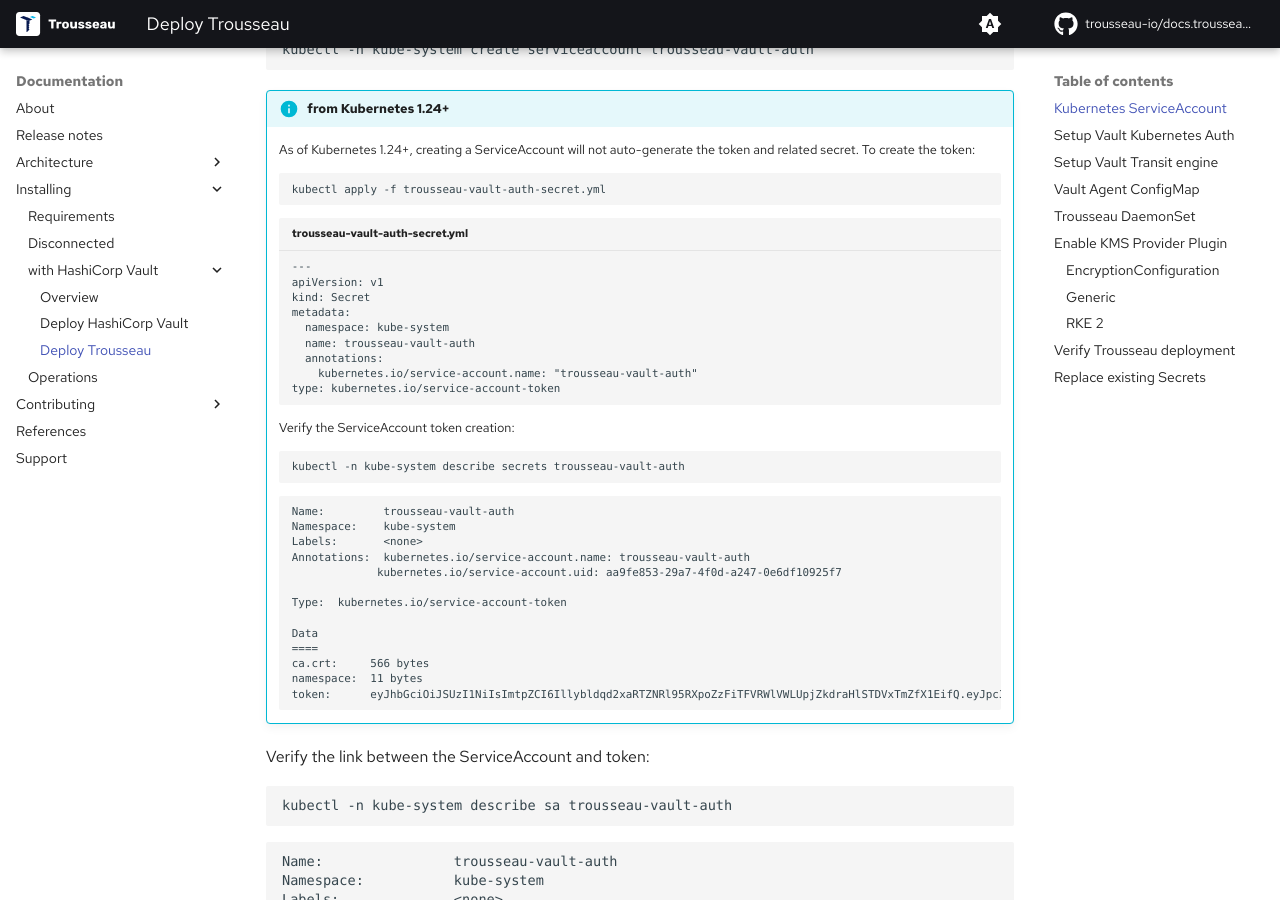
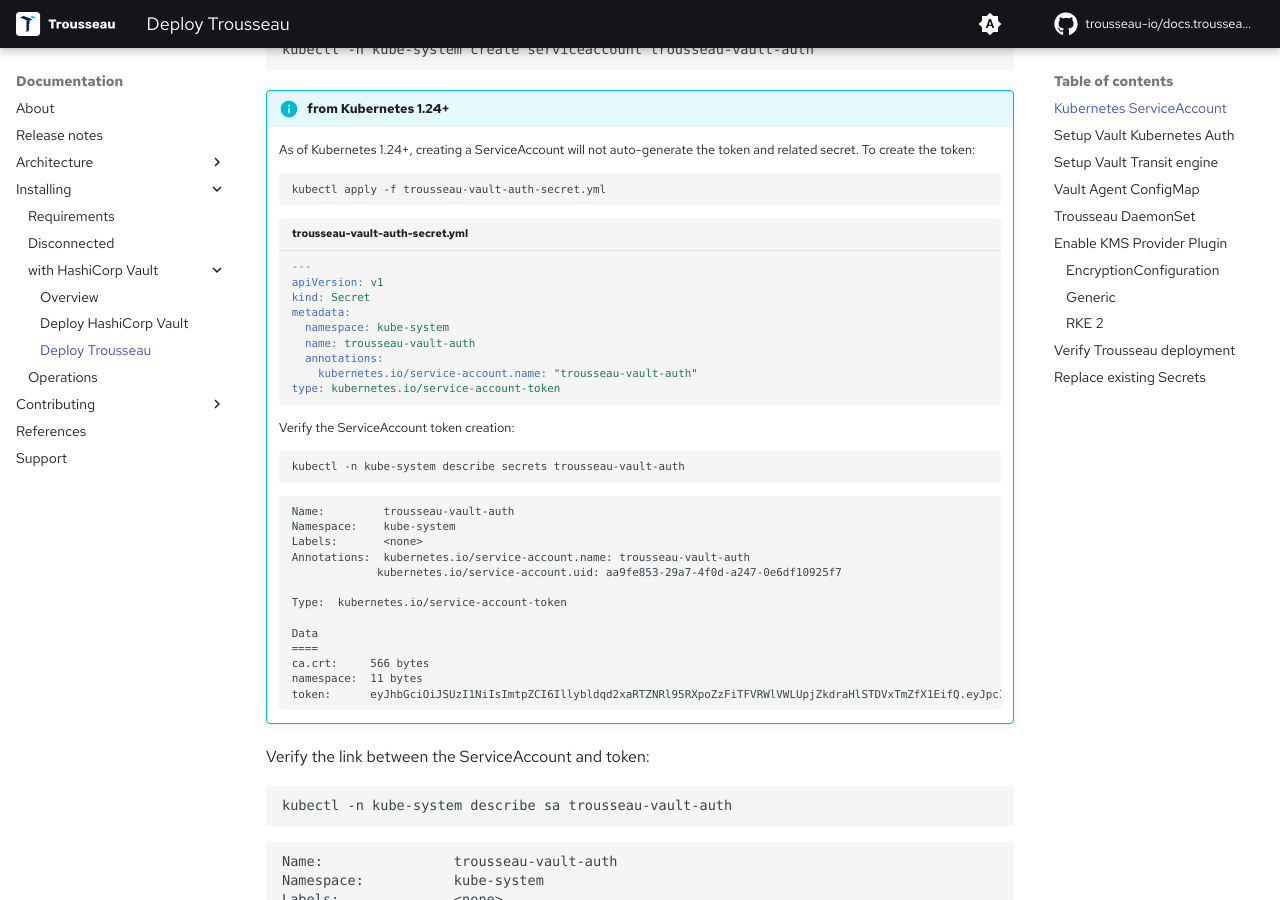
Before and after one commit to Trousseau-io/docs.trousseau.io, an MkDocs documentation site: the page built from docs/trousseau/deployment.md, in a window 1280 px wide and 900 px high, scrolled down 353 px. Built offline with MkDocs 1.6.1 and Material for MkDocs 9.7.7, drawn with Linux system fonts in a browser that asks for light colours; some web fonts are replaced; comment, search, counter and statistics services are not loaded.

Commit message:
Update deployment.md

````diff
--- a/docs/trousseau/deployment.md
+++ b/docs/trousseau/deployment.md
@@ -16,7 +16,7 @@ kubectl -n kube-system create serviceaccount trousseau-vault-auth
     kubectl apply -f trousseau-vault-auth-secret.yml
     ```
 
-    ``` title="trousseau-vault-auth-secret.yml"
+    ```YAML title="trousseau-vault-auth-secret.yml"
     --8<-- "trousseau/files/trousseau-vault-auth-secret.yml"
     ```
 
````
